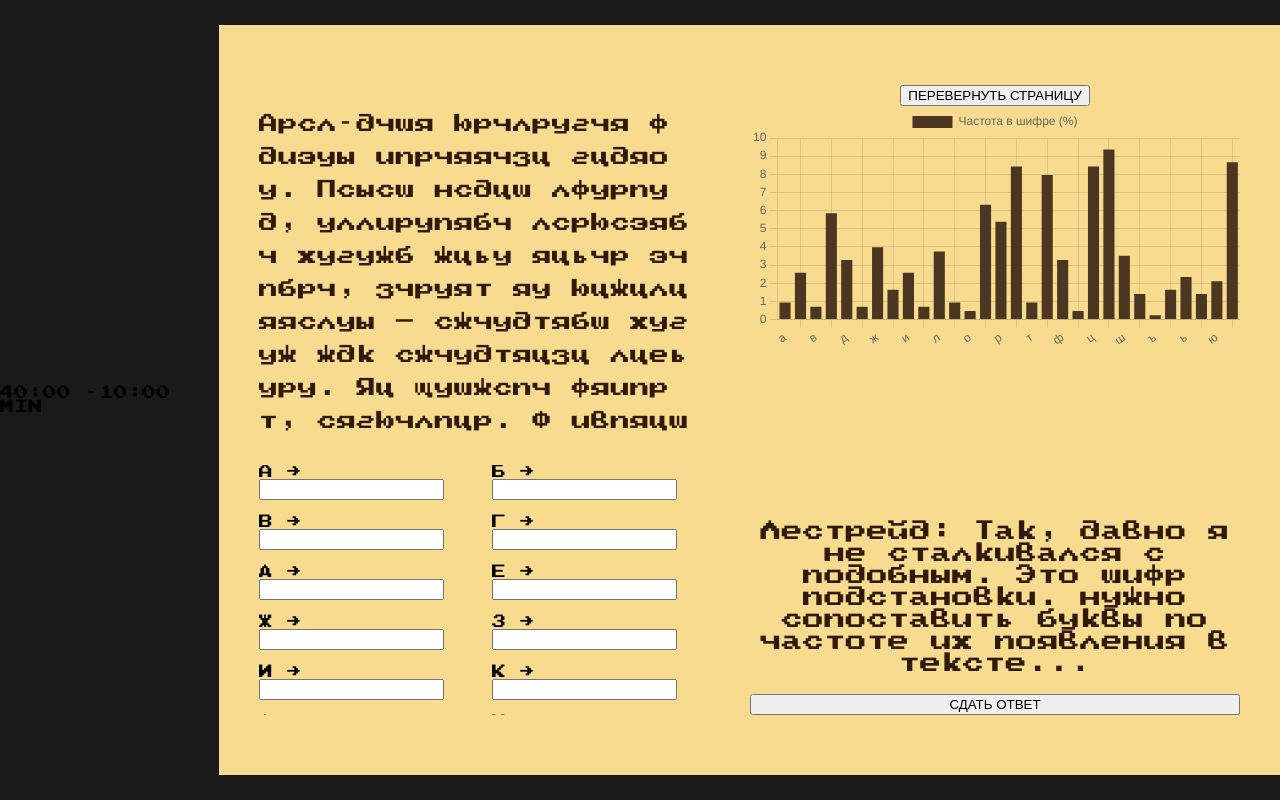
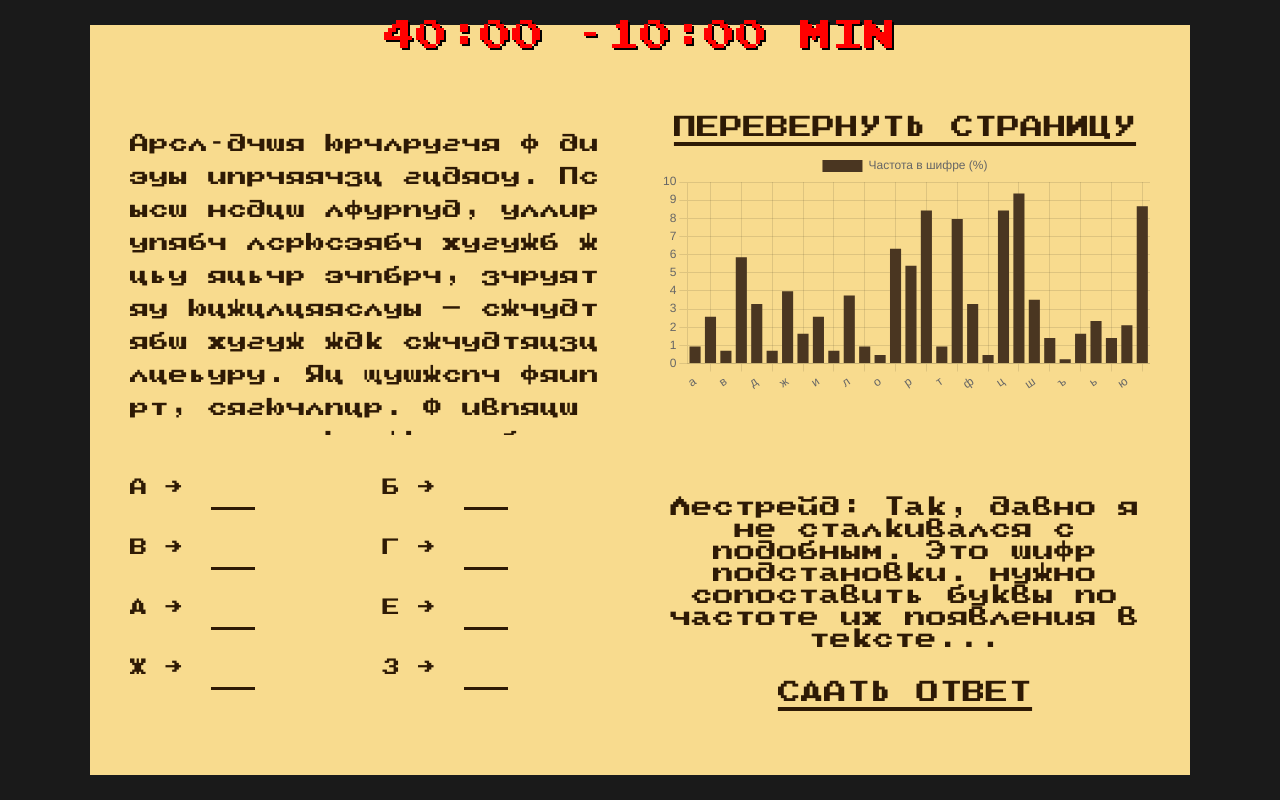
Before and after one commit to abramchukdi24-rgb/Sherlock_Holmes_and_Moriarty, a Flask app: page /tasks in a window 1280 px wide. Run offline with Flask 3, Linux system fonts and the light colour scheme; the visitor is signed in with stand-in values (Sample User, id 1).

Commit message:
1 задание, остался таймер

```diff
--- a/static/css/style.css
+++ b/static/css/style.css
@@ -410,10 +410,9 @@
 
 
 /* ========================================================== */
-/* ========== первое задание книга, буквы       ============= */
+/* ===================== ЭКРАН ЗАДАЧ ======================== */
 /* ========================================================== */
 
-/* --- ЭКРАН ЗАДАЧ --- */
 .task-body {
     background: #1a1a1a;
     display: flex;
@@ -422,14 +421,26 @@
     height: 100vh;
     margin: 0;
     overflow: hidden; /* НИКАКОГО скролла всей страницы! */
-    font-family: 'Arcade', sans-serif !important;
+    font-family: 'Arcade', sans-serif !important; /* Твой шрифт сохранен */
+}
+
+/* --- ТАЙМЕР (По центру сверху) --- */
+#task-timer-block {
+    position: absolute;
+    top: 20px;
+    left: 50%;
+    transform: translateX(-50%); /* Центрирует элемент по оси X */
+    font-size: 36px;
+    color: red;
+    text-shadow: 2px 2px 0 #000;
+    z-index: 10;
 }
 
 /* КНИГА */
 #task-container {
     width: 1100px; /* Ширина разворота */
     height: 750px; /* Высота разворота */
-    background : #f8db8e ;
+    background: #f8db8e; /* Твой фон сохранен */
     background-size: 100% 100%;
     position: relative;
     padding: 60px 40px; /* Отступы от краев картинки */
@@ -452,8 +463,9 @@
 
 /* === ЛЕВАЯ СТРАНИЦА === */
 #cipher-text-scroll {
-    height: 350px; /* ЖЕСТКАЯ ВЫСОТА (Половина страницы) */
-    overflow-y: auto; /* Если текста больше, чем на 350px - появляется скролл */
+    margin-top: 20px; /* Отступ сверху (чтобы не прилипало к краю) */
+    height: 330px; /* Скорректировали высоту из-за отступа */
+    overflow-y: auto; /* Если текста больше - появляется скролл */
     padding-right: 15px;
 }
 
@@ -467,6 +479,12 @@
     word-break: break-all;
 }
 
+/* Цвет замененных букв (красный/оранжевый) */
+.highlight-replace {
+    color: #cc2900;
+    font-weight: bold;
+}
+
 #inputs-grid {
     height: 250px; /* Нижняя половина левой страницы */
     overflow-y: auto;
@@ -475,9 +493,37 @@
     gap: 15px;
 }
 
+/* СТИЛЬ ИНПУТОВ */
+.input-pair {
+    font-family: 'Arcade', sans-serif;
+    font-size: 20px;
+    color: #2e1a05;
+}
+
+.y-input {
+    width: 40px !important;
+    height: 40px !important;
+    margin-left: 10px;
+    text-align: center;
+    font-family: 'Arcade', sans-serif;
+    font-size: 24px;
+
+    /* Делаем прозрачными с линией внизу */
+    background: transparent;
+    border: none;
+    border-bottom: 3px solid #2e1a05;
+    color: #cc2900; /* Цвет буквы, которую ввел игрок */
+}
+
+.y-input:focus {
+    outline: none;
+    border-bottom: 3px solid #cc2900;
+}
+
 /* === ПРАВАЯ СТРАНИЦА === */
 .chart-container {
-    height: 350px; /* Тоже половина страницы (ровно напротив текста) */
+    margin-top: 20px; /* Точно такой же отступ, как у текста слева! */
+    height: 330px;
     display: flex;
     flex-direction: column;
     align-items: center;
@@ -501,3 +547,31 @@
     color: #2e1a05;
     margin-bottom: 20px;
 }
+
+/* --- КНОПКИ (Без рамок, подчеркнутые) --- */
+.btn-task {
+    display: inline-block;
+    background: none !important; /* Убрали фон */
+    border: none !important; /* Убрали рамки */
+    box-shadow: none !important; /* Убрали тени */
+
+    color: #2e1a05; /* Цвет текста */
+    font-family: 'Arcade', sans-serif !important;
+    font-size: 26px; /* Размер шрифта кнопок */
+
+    text-decoration: underline; /* Подчеркивание */
+    text-decoration-thickness: 4px; /* Толщина подчеркивания */
+    text-underline-offset: 6px; /* Отступ линии от текста */
+
+    cursor: pointer;
+    transition: 0.2s;
+    margin: 10px auto;
+}
+
+.btn-task:hover {
+    color: #cc2900; /* При наведении текст становится красноватым */
+}
+
+.btn-task:active {
+    transform: translateY(2px); /* При клике чуть дергается вниз */
+}
```
